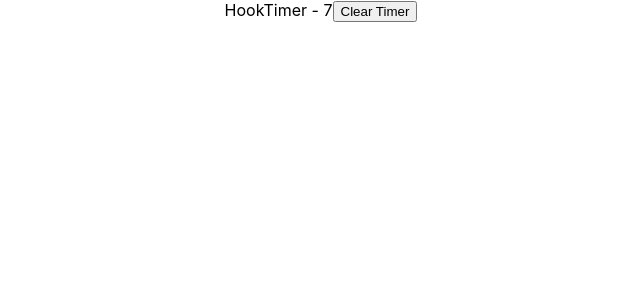
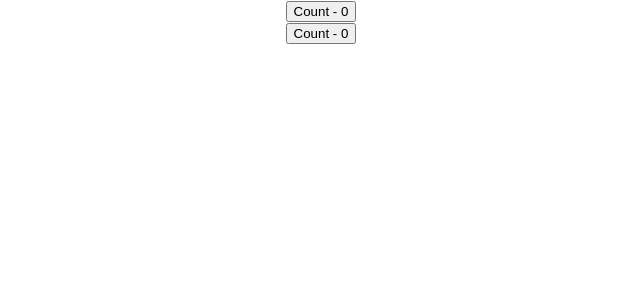
Before and after one commit to Raghunandan1541/codevolution-rac-hook-http, a React (Create React App) app: page / in a window 1280 px wide. Shown: the top 300 px of the page, without its empty margins (319-959 px from the left). Built offline with nearby package versions, Linux system fonts and the light colour scheme.

Commit message:
Custom Hook

```diff
--- a/src/App.js
+++ b/src/App.js
@@ -1,15 +1,13 @@
 import React from 'react'
 import './App.css';
-// import ClassTimer from './components/ClassTimer';
-// import FocusInput from './components/FocusInput';
-import HookTimer from './components/HookTimer';
+import DocTitleOne from './component/DocTitleOne';
+import DocTitleTwo from './component/DocTitleTwo';
 
 function App() {
 	return (
 		<div className="App">
-			{/* <FocusInput /> */}
-			{/* <ClassTimer /> */}
-			<HookTimer />
+			<DocTitleOne />
+			<DocTitleTwo />
 		</div>
 	);
 }
--- /dev/null
+++ b/src/component/DocTitleOne.js
@@ -0,0 +1,15 @@
+import React, {useState} from 'react'
+import useDocumentTitle from './hooks/useDocumentTitle'
+
+function DocTitleOne() {
+	const [count, setCount] = useState(0)
+
+	useDocumentTitle(count)
+	return (
+		<div>
+			<button onClick={() => setCount(count + 1)} >Count - {count}</button>
+		</div>
+	)
+}
+
+export default DocTitleOne
--- /dev/null
+++ b/src/component/DocTitleTwo.js
@@ -0,0 +1,16 @@
+import React, {useState} from 'react'
+import useDocumentTitle from './hooks/useDocumentTitle'
+
+function DocTitleTwo() {
+	const [count, setCount] = useState(0)
+
+	useDocumentTitle(count)
+
+	return (
+		<div>
+			<button onClick={() => setCount(count + 1)} >Count - {count}</button>
+		</div>
+	)
+}
+
+export default DocTitleTwo
--- /dev/null
+++ b/src/component/hooks/useDocumentTitle.js
@@ -0,0 +1,11 @@
+import {useEffect} from 'react'
+
+function useDocumentTitle(count) {
+
+	useEffect(() => {
+		document.title = `Count ${count}`
+
+	}, [count])
+}
+
+export default useDocumentTitle
```
